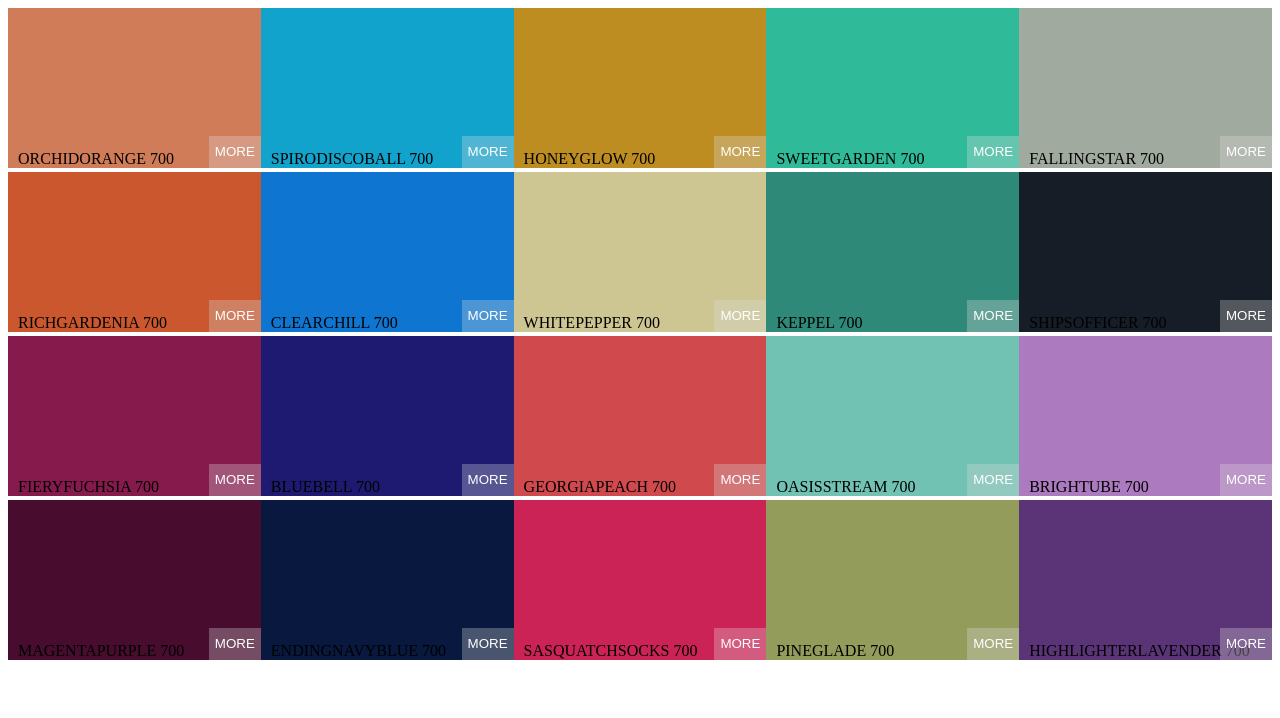
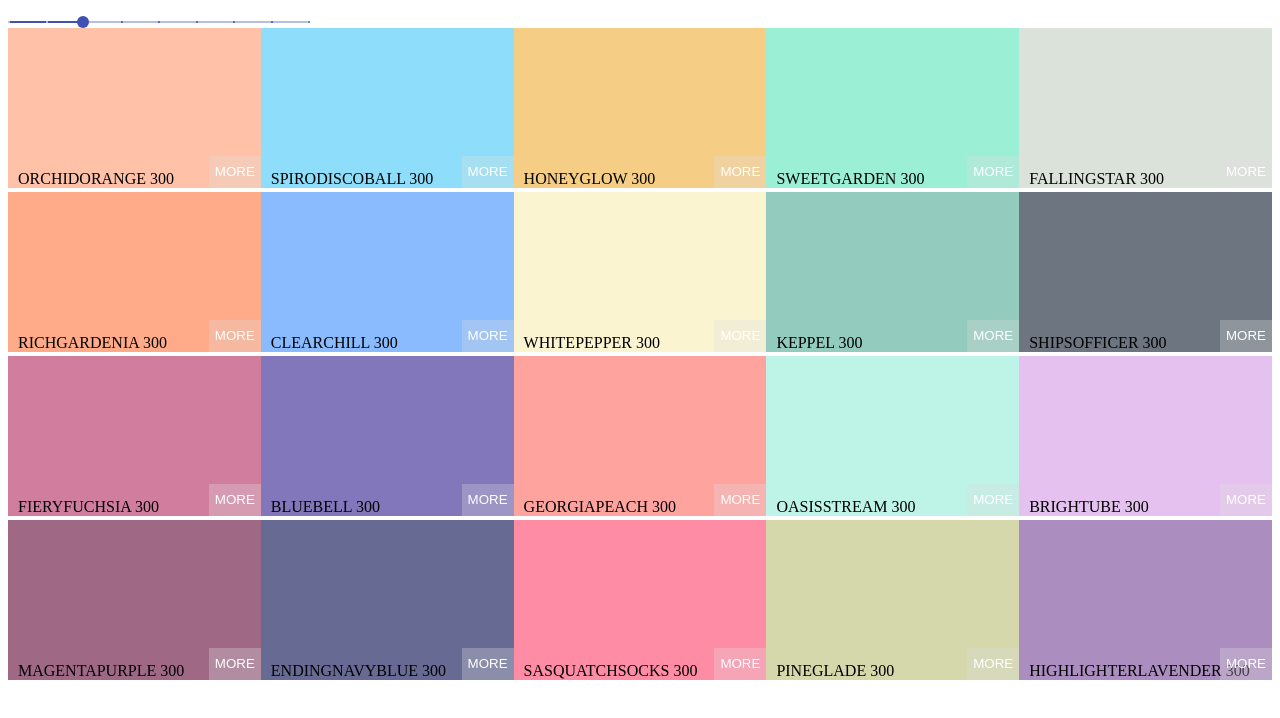
Before and after one commit to halimyusuf/color-app, a React (Create React App) app: page / in a window 1280 px wide. Shown: the top 718 px of the page. Built offline with nearby package versions, Linux system fonts and the light colour scheme.

Commit message:
added styles

```diff
--- a/src/components/Pallete.js
+++ b/src/components/Pallete.js
@@ -1,16 +1,46 @@
-import React from 'react';
+import React, { useState } from 'react';
 import ColorBoxes from './ColorBoxes';
 import './Pallete.css';
+import { makeStyles } from '@material-ui/core/styles';
+import Slider from '@material-ui/core/Slider';
+
+const useStyles = makeStyles({
+  root: {
+    width: 300,
+    height: 20,
+  },
+});
 
 const Pallete = ({ pallete }) => {
+  const classes = useStyles();
+  const [level, setLevel] = useState(300);
   const renderBoxes = () => {
-    const colors = pallete.colors[700];
+    const colors = pallete.colors[level];
     return colors.map((color) => <ColorBoxes key={color.name} color={color} />);
   };
+
+  function valuetext(value) {
+    setLevel(value);
+  }
+
   return (
-    <div className="pallete">
-      <div className="pallete-colors">{renderBoxes()}</div>
-    </div>
+    <>
+      <div className={classes.root}>
+        <Slider
+          defaultValue={300}
+          getAriaValueText={valuetext}
+          aria-labelledby="discrete-slider"
+          valueLabelDisplay="auto"
+          step={100}
+          marks
+          min={100}
+          max={900}
+        />
+      </div>
+      <div className="pallete">
+        <div className="pallete-colors">{renderBoxes()}</div>
+      </div>
+    </>
   );
 };
 
```
Also changed, not shown: src/components/ColorBoxes.css (line endings or trailing spaces).
